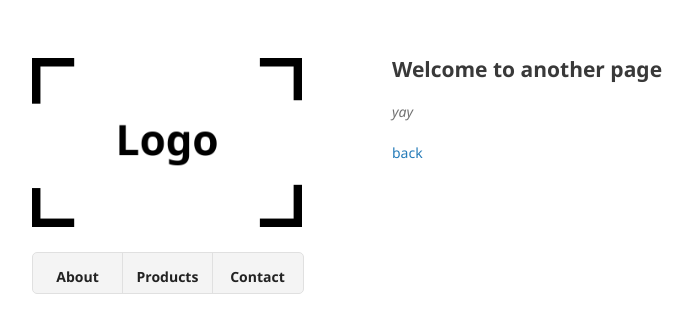
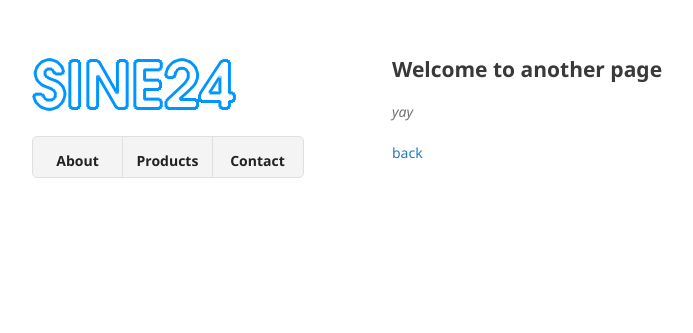
Before and after one commit to MegaArman/sine24_site, a Jekyll site: the page built from another-page.md, in a window 1280 px wide. Shown: the top 333 px of the page, without its empty margins (178-871 px from the left). Built offline with Jekyll 4.4.1, drawn with Linux system fonts in a browser that asks for light colours; the repository's description, which GitHub fills in, is left out; our own code applies the rules of GitHub Pages for plain Markdown files.

Commit message:
Update _config.yml

```diff
--- a/_config.yml
+++ b/_config.yml
@@ -1,5 +1,5 @@
 title: Minimal theme
-logo: /assets/img/logo.png
+logo: /assets/img/sine24_blue.png
 description:
 show_downloads: true
 theme: jekyll-theme-minimal
```
